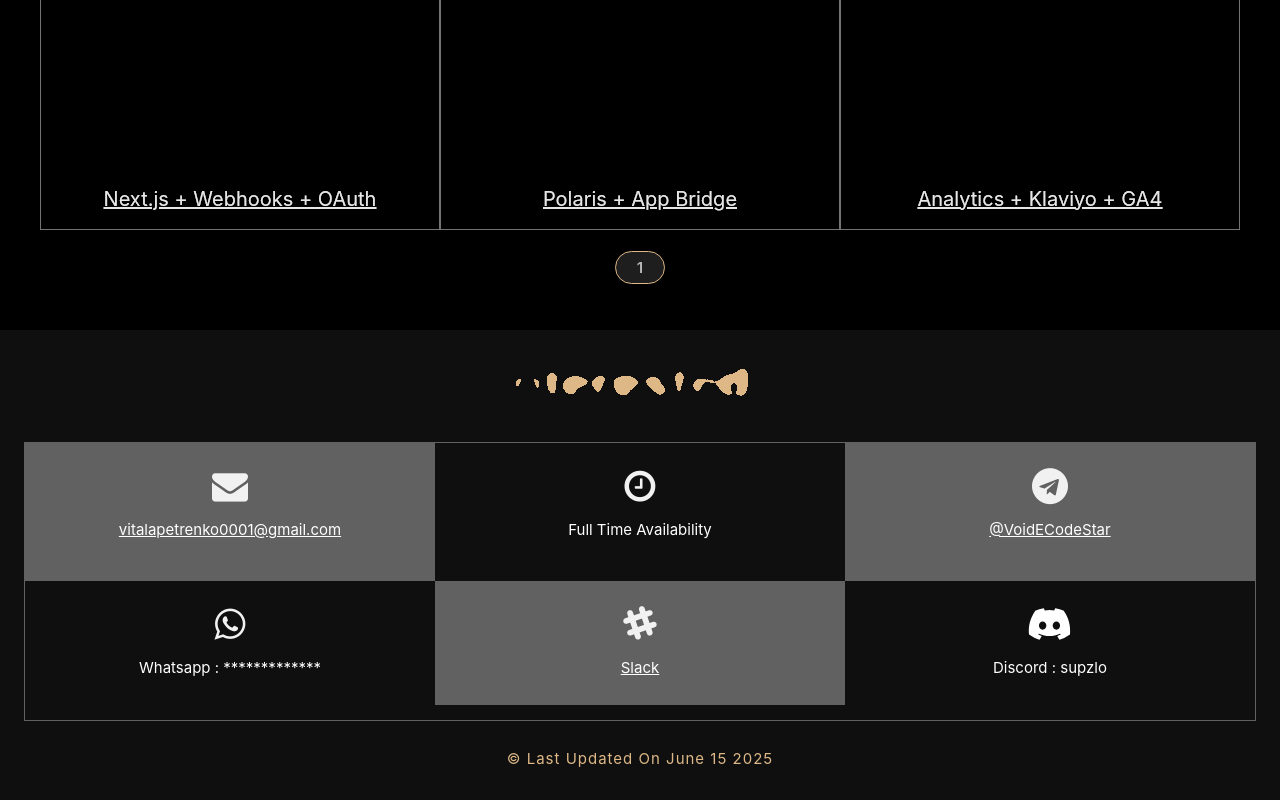
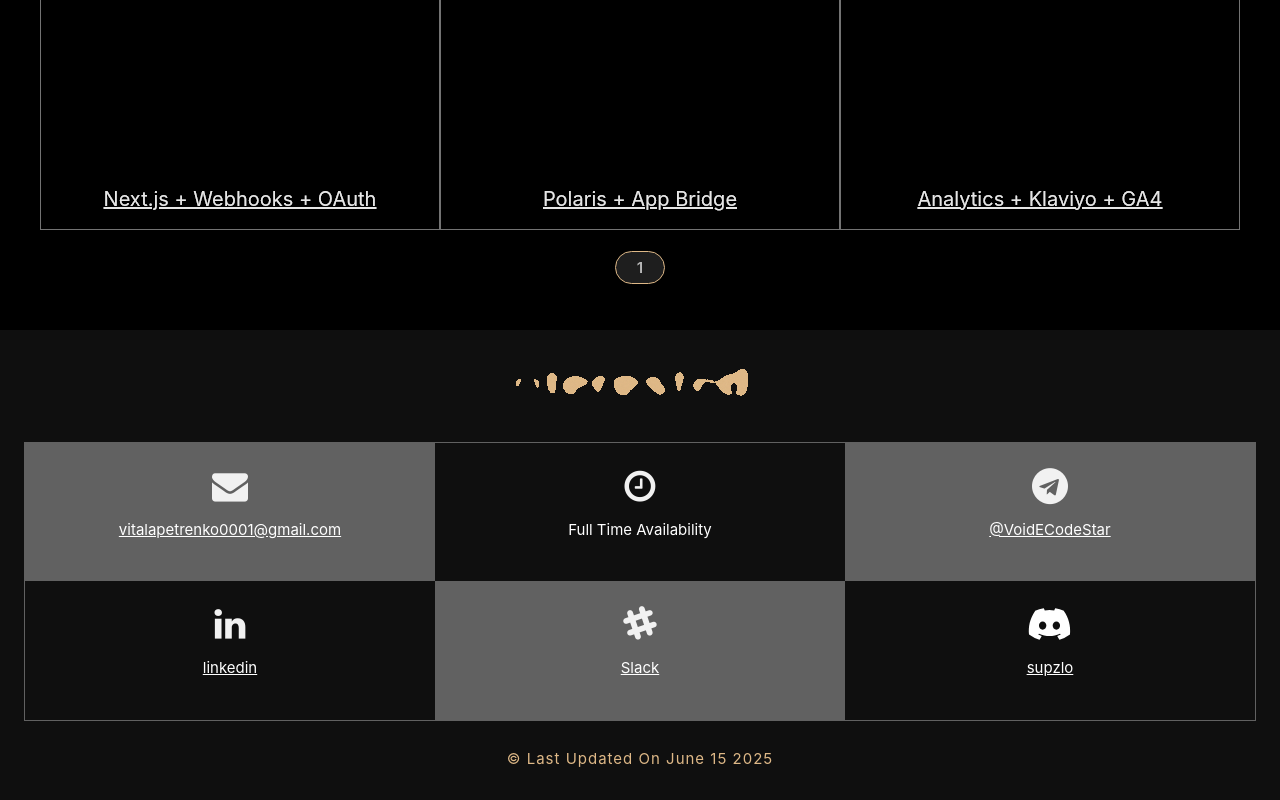
Before and after one commit to leo961011/ua-shopify-portfolio, a plain HTML site: page index.html in a window 1280 px wide. Shown: the part 5999-6799 px from the top of the page. Drawn offline with nearby package versions, Linux system fonts and the light colour scheme; a script that the page names is missing.

Commit message:
discord linked added

```diff
--- a/index.html
+++ b/index.html
@@ -565,12 +565,12 @@
                  </a></p>
             </div>
             <div class="w3-col l4">
-                <p><i class="fa fa-whatsapp w3-xxlarge w3-text-light-grey"></i></p>
-                <p> Whatsapp : *************</p>
+                <p><i class="fa fa-linkedin w3-xxlarge w3-text-light-grey"></i></p>
+                <p><a href="https://www.linkedin.com/in/vitalii-petrenko-21093a384/" style="text-decoration: underline; color: white;">linkedin</a></p>
             </div>
             <div class="w3-col l4  w3-dark-grey">
                 <p><i class="fa fa-slack w3-xxlarge w3-text-light-grey"></i></p>
-                <a href="https://join.slack.com/t/ua-devgroup/shared_invite/zt-3eh7dpxxs-nVZZsJVubE_tmjrbGXDJKQ" style="text-decoration: underline; color: white;">Slack </a>
+                <p><a href="https://join.slack.com/t/ua-devgroup/shared_invite/zt-3eh7dpxxs-nVZZsJVubE_tmjrbGXDJKQ" style="text-decoration: underline; color: white;">Slack </a></p>
             </div>
             <div class="w3-col l4">
                 <p>
@@ -591,7 +591,7 @@
                     219.1c29.67 0 53.31 26.82 52.84 59.24C470.7 310.1 447.5 337.6 417.9 337.6z"></path>
                 </svg>
             </p>
-                <p>Discord : supzlo</p>
+                <p><a href="https://discord.com/users/893406868867784744" style="text-decoration: underline; color: white;">supzlo</a></p>
             </div>
         </div>
     </div>
```
